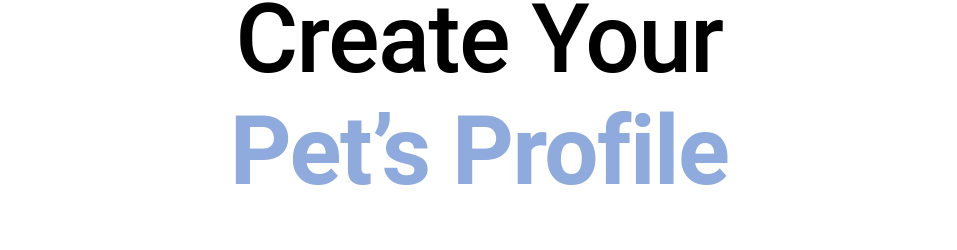
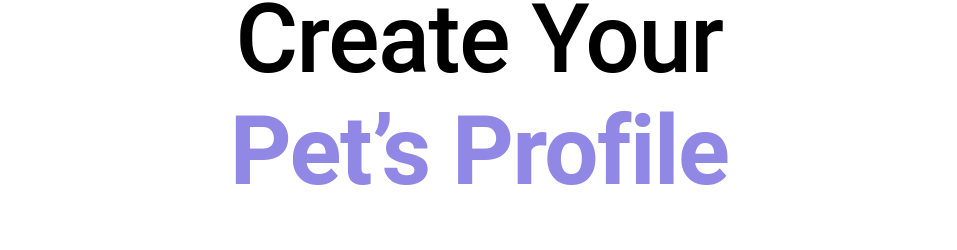
Before and after one commit to LEAP2k22Spring/PetworldPinecone, a Next.js app: page /service/pet-care/announcement in a window 1280 px wide. Shown: the part 617-867 px from the top of the page, without its empty margins (161-1118 px from the left). Built offline with nearby package versions, Linux system fonts and the light colour scheme; no server answers; the database is empty.

Commit message:
update new

```diff
--- a/component/landingPage.js
+++ b/component/landingPage.js
@@ -17,7 +17,7 @@ export default function LandingPage() {
       <Box className={styles.landing_wrapp}>
         <Box className={styles.landing_text_wrapp}>
           <Typography fontWeight={500} variant="h1">Create Your </Typography>
-          <Typography fontWeight={600} variant="h1" color="#8faadc">Pet’s Profile</Typography>
+          <Typography fontWeight={600} variant="h1" color="#9188e5">Pet’s Profile</Typography>
           <Typography sx={{ width: '80%', color: 'gray' }} mt={5}>
             Lorem ipsum dolor sit amet, consectetur adipiscing elit, sed do
             eiusmod tempor incididunt ut labore et dolore magna aliqua.
```
